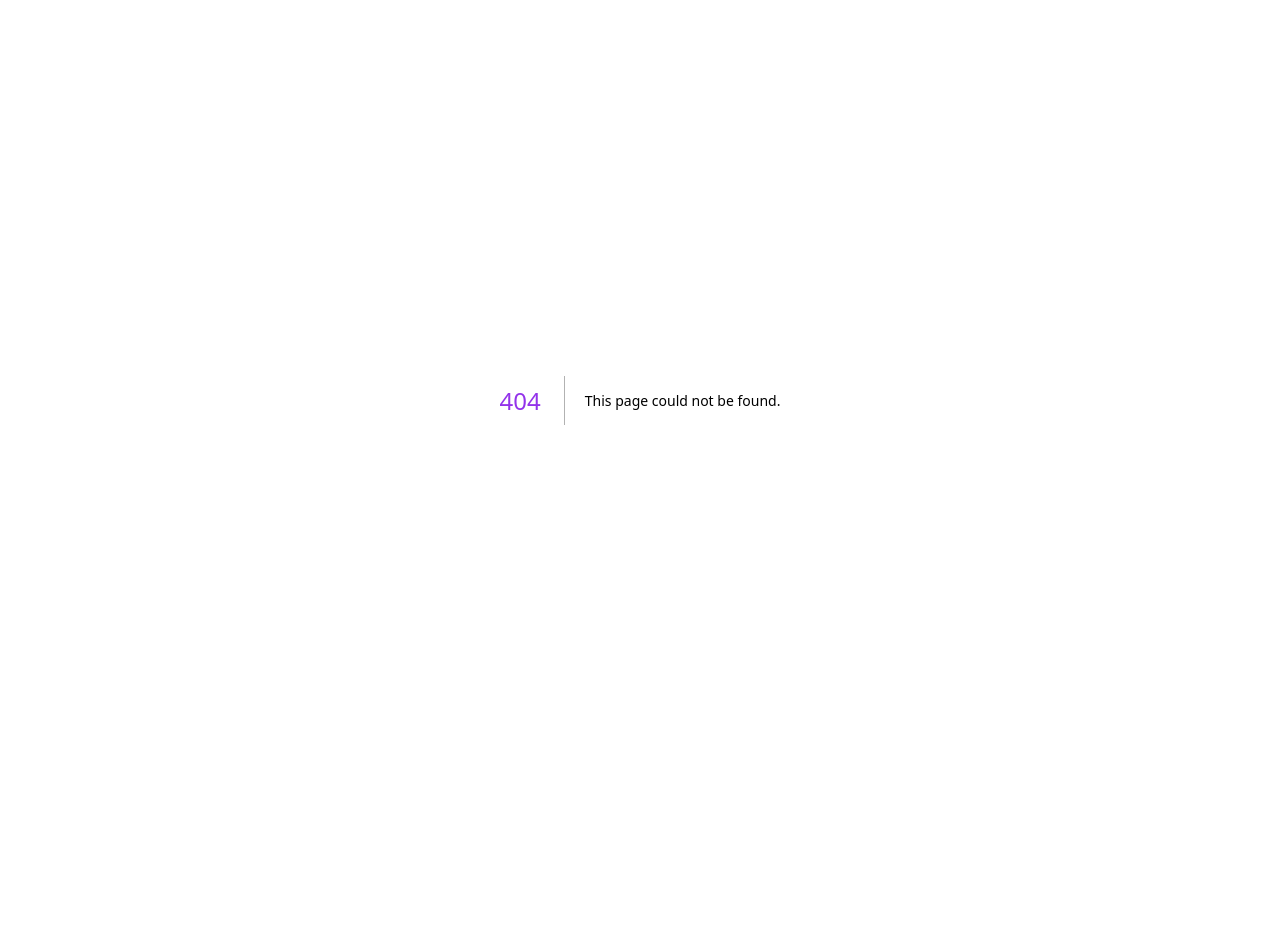
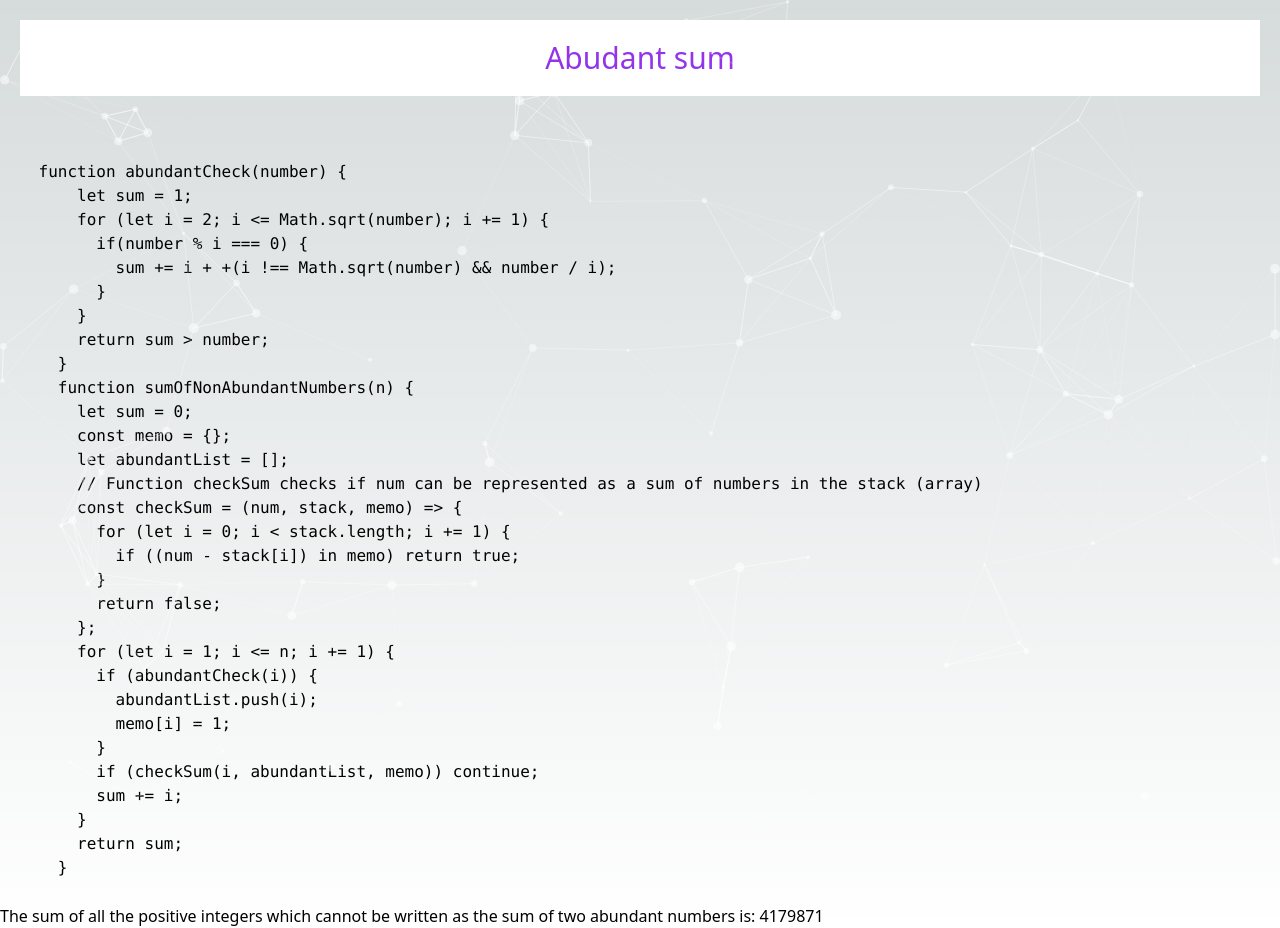
Before and after one commit to ragulpalanisamy/fcc_projects_euler, a Next.js app: page /Pro-2/Abudant_sum in a window 1280 px wide. Before the commit this address had no page. Before the commit the page ends 800 px from the top, so only its background shows below. Built offline with nearby package versions, Linux system fonts and the light colour scheme.

Commit message:
feat: :sparkles: Added the adudant sum

```diff
--- a/src/app/page.js
+++ b/src/app/page.js
@@ -100,6 +100,10 @@ export default function Home() {
         <Link href="../Pro-1/Names_scores">
         Names scores
         </Link>
+        <br></br>
+        <Link href="../Pro-2/Abudant_sum">
+        Abudant sum
+        </Link>
         </div>
 
       </>
--- /dev/null
+++ b/src/pages/Pro-2/Abudant_sum.tsx
@@ -0,0 +1,84 @@
+import React from 'react'
+import DesignTypeScript from '../../components/DesignTypeScript';
+import "../../app/globals.css"
+
+export default function Abudant_sum() {
+    const codesnippet = `
+    function abundantCheck(number) {
+        let sum = 1;
+        for (let i = 2; i <= Math.sqrt(number); i += 1) {
+          if(number % i === 0) {
+            sum += i + +(i !== Math.sqrt(number) && number / i);
+          }
+        }
+        return sum > number;
+      }
+      function sumOfNonAbundantNumbers(n) {
+        let sum = 0;
+        const memo = {};
+        let abundantList = [];
+        // Function checkSum checks if num can be represented as a sum of numbers in the stack (array)
+        const checkSum = (num, stack, memo) => {
+          for (let i = 0; i < stack.length; i += 1) {
+            if ((num - stack[i]) in memo) return true;
+          }
+          return false;
+        };
+        for (let i = 1; i <= n; i += 1) {
+          if (abundantCheck(i)) {
+            abundantList.push(i);
+            memo[i] = 1;
+          }
+          if (checkSum(i, abundantList, memo)) continue;
+          sum += i;
+        }
+        return sum;
+      }
+    `;
+    function abundantCheck(number) {
+        let sum = 1;
+        for (let i = 2; i <= Math.sqrt(number); i += 1) {
+            if (number % i === 0) {
+                sum += i + +(i !== Math.sqrt(number) && number / i);
+            }
+        }
+        return sum > number;
+    }
+    function sumOfNonAbundantNumbers(n) {
+        let sum = 0;
+        const memo = {};
+        let abundantList = [];
+        // Function checkSum checks if num can be represented as a sum of numbers in the stack (array)
+        const checkSum = (num, stack, memo) => {
+            for (let i = 0; i < stack.length; i += 1) {
+                if ((num - stack[i]) in memo) return true;
+            }
+            return false;
+        };
+        for (let i = 1; i <= n; i += 1) {
+            if (abundantCheck(i)) {
+                abundantList.push(i);
+                memo[i] = 1;
+            }
+            if (checkSum(i, abundantList, memo)) continue;
+            sum += i;
+        }
+        return sum;
+    }
+    return (
+        <div>
+            <DesignTypeScript />
+            <h1>
+                Abudant sum
+            </h1>
+            <pre>
+                <code>
+                    {codesnippet}
+                </code>
+            </pre>
+            <p>
+                The sum of all the positive integers which cannot be written as the sum of two abundant numbers is: {sumOfNonAbundantNumbers(28123)}
+            </p>
+        </div>
+    )
+}
```
